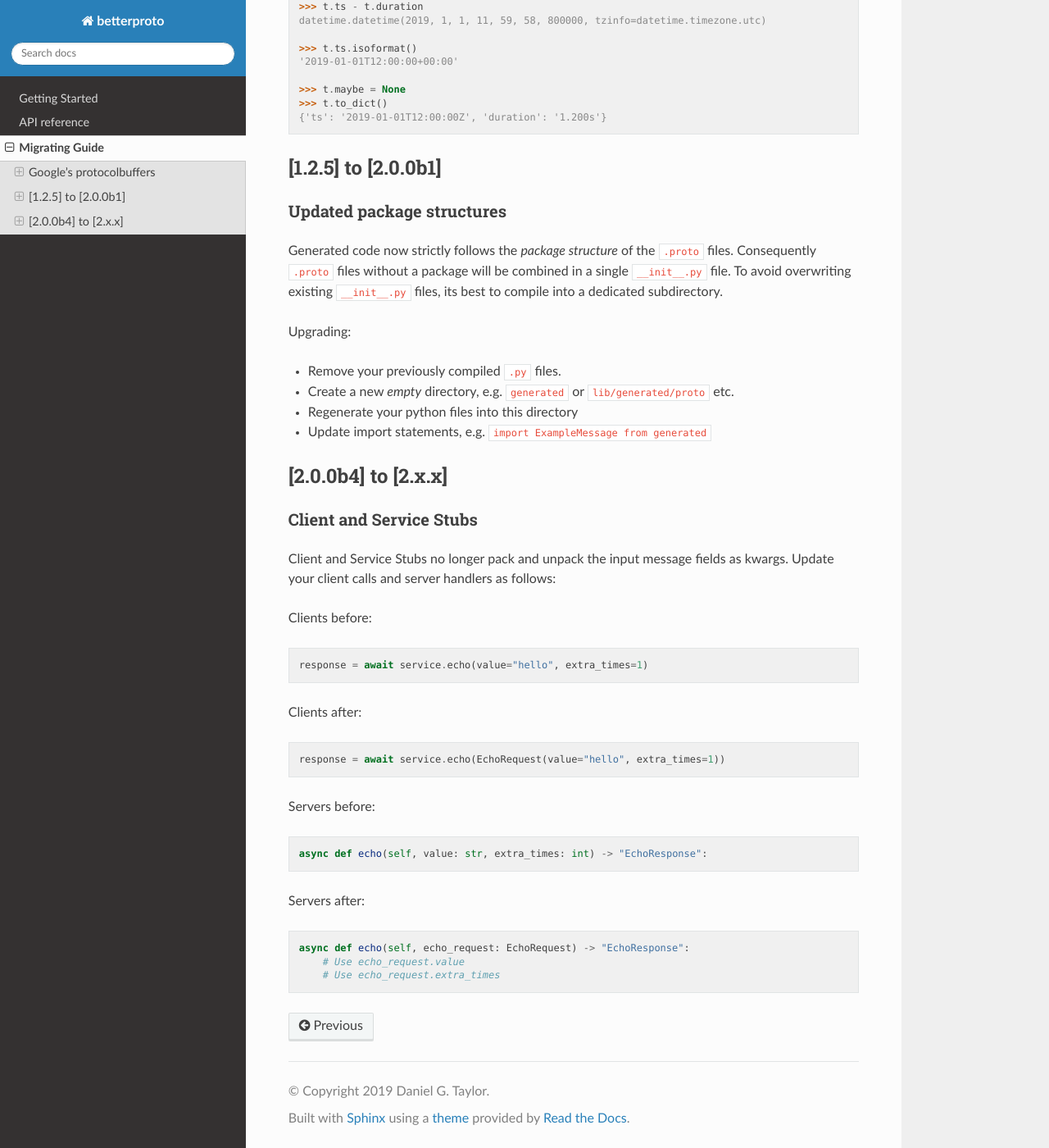
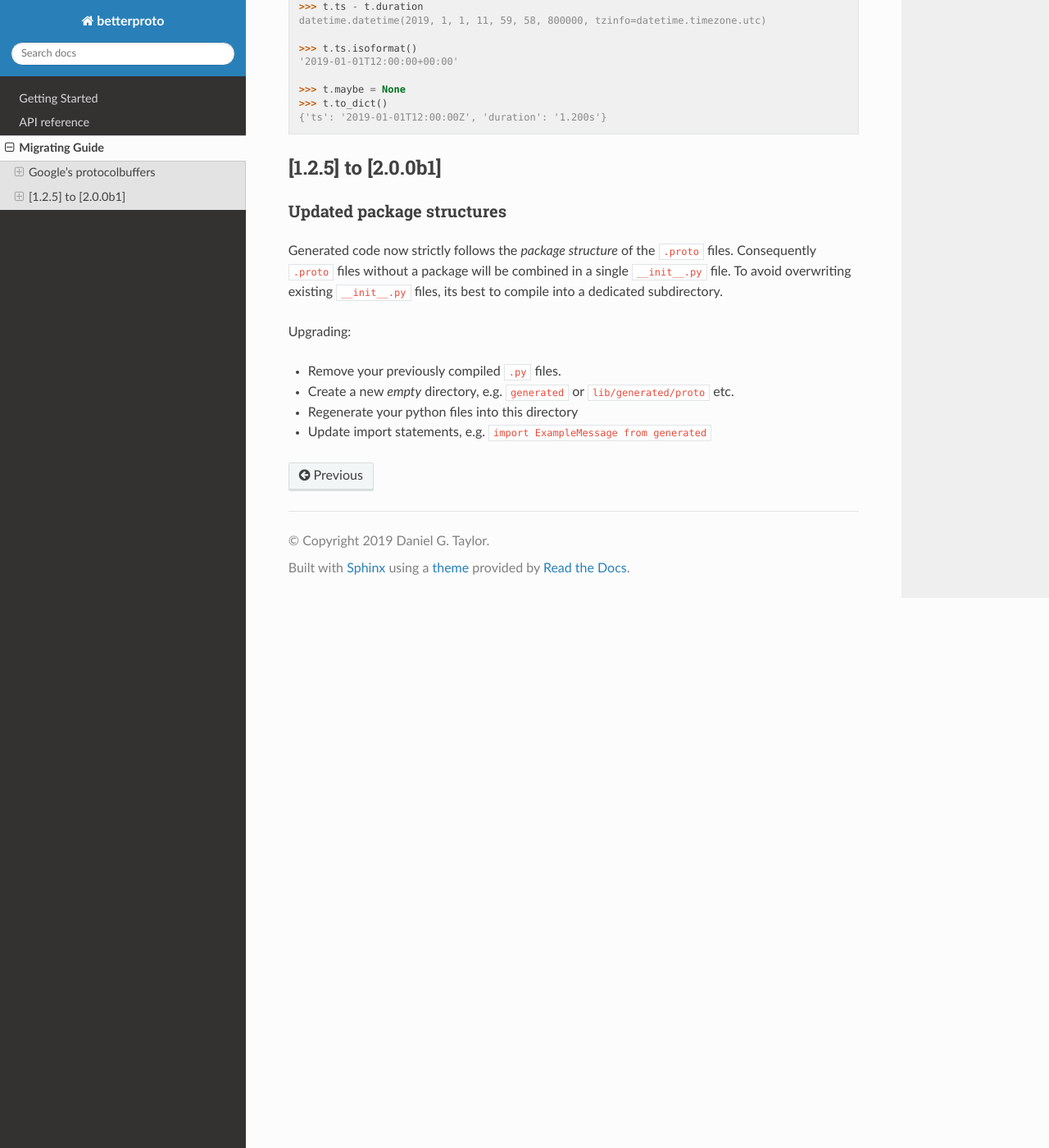
Before and after one commit to danielgtaylor/python-betterproto, a Sphinx documentation site: the page built from docs/migrating.rst, in a window 1280 px wide and 1400 px high, scrolled down 2459 px. Shown: the whole window at 82% size. Built offline with Sphinx 7.4.7 and the Read the Docs theme 2.0.0, drawn with Linux system fonts in a browser that asks for light colours.

Commit message:
Move notes from migrating.rst to CHANGELOG.md

```diff
--- a/docs/migrating.rst
+++ b/docs/migrating.rst
@@ -155,39 +155,3 @@ Upgrading:
 - Create a new *empty* directory, e.g. ``generated`` or ``lib/generated/proto`` etc.
 - Regenerate your python files into this directory
 - Update import statements, e.g. ``import ExampleMessage from generated``
-
-
-[2.0.0b4] to [2.x.x]
---------------------
-
-Client and Service Stubs
-~~~~~~~~~~~~~~~~~~~~~~~~
-
-Client and Service Stubs no longer pack and unpack the input message fields as kwargs.
-Update your client calls and server handlers as follows:
-
-Clients before:
-
-.. code-block:: python
-
-    response = await service.echo(value="hello", extra_times=1)
-
-Clients after:
-
-.. code-block:: python
-
-    response = await service.echo(EchoRequest(value="hello", extra_times=1))
-
-Servers before:
-
-.. code-block:: python
-
-    async def echo(self, value: str, extra_times: int) -> "EchoResponse":
-
-Servers after:
-
-.. code-block:: python
-
-    async def echo(self, echo_request: EchoRequest) -> "EchoResponse":
-        # Use echo_request.value
-        # Use echo_request.extra_times
```
Also changed, not shown: CHANGELOG.md (+22 -0 lines).
